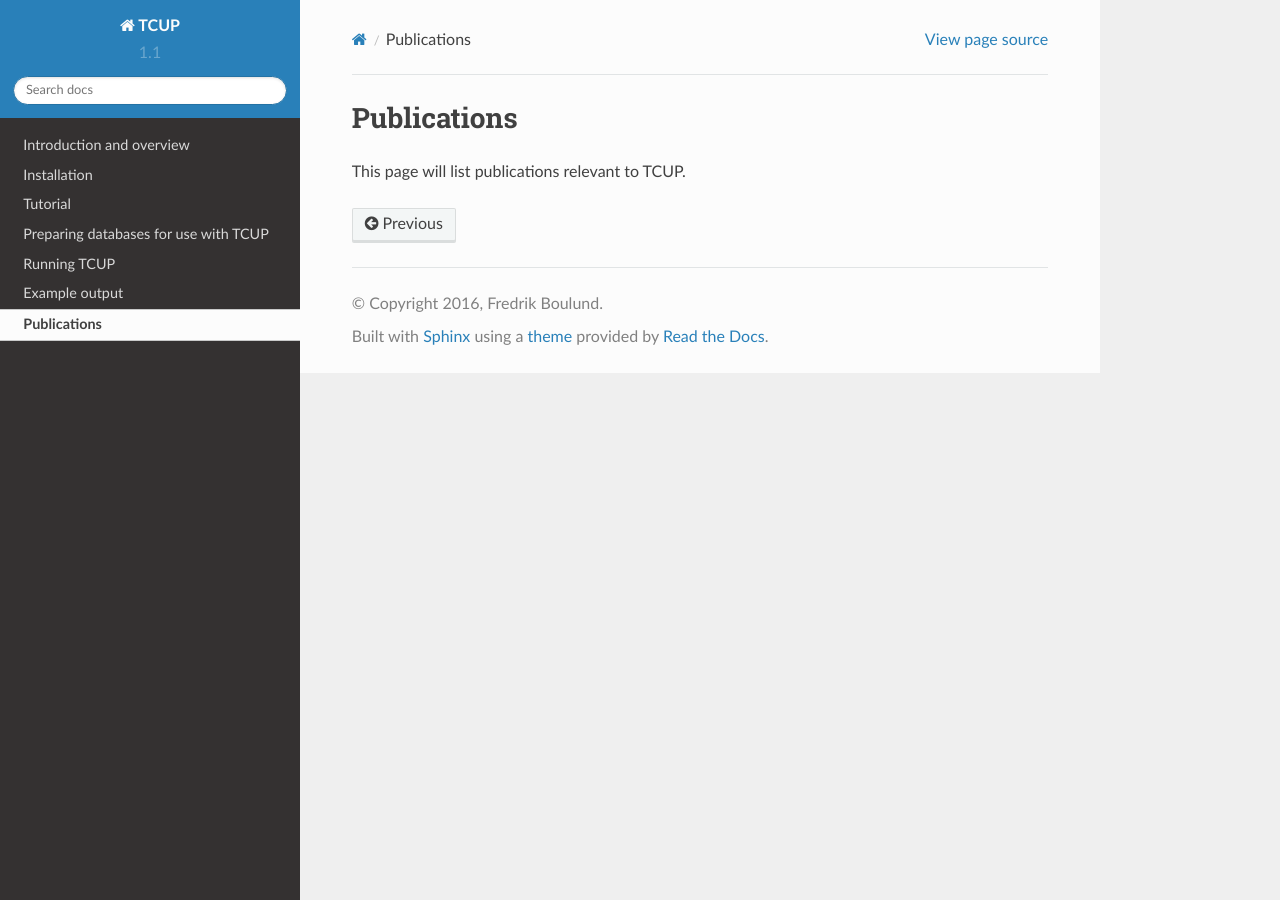
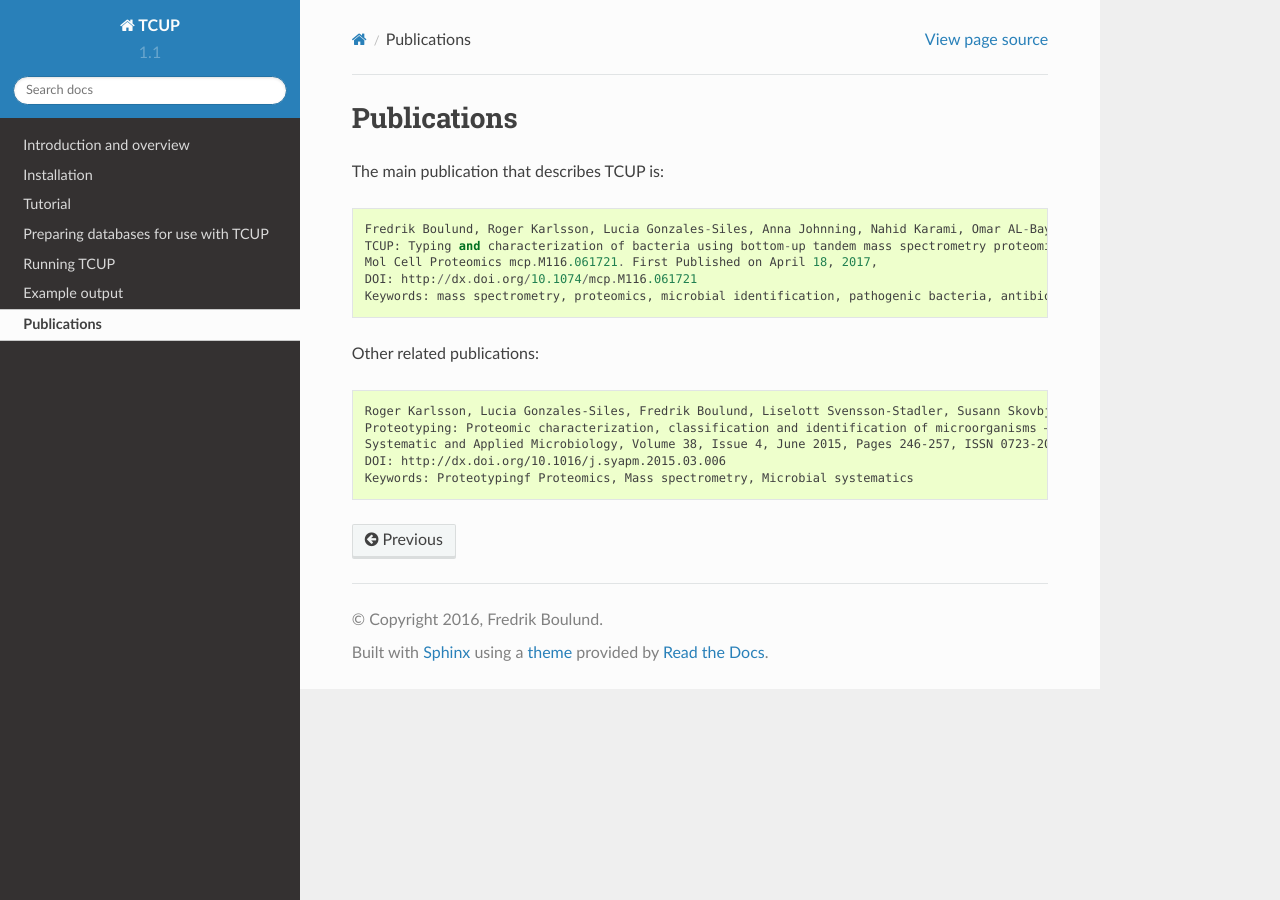
Before and after one commit to boulund/tcup, a Sphinx documentation site: the page built from docs/source/publications.rst, in a window 1280 px wide. Built offline with Sphinx 7.4.7 and the Read the Docs theme 2.0.0, drawn with Linux system fonts in a browser that asks for light colours.

Commit message:
[doc] Added publications

```diff
--- a/docs/source/publications.rst
+++ b/docs/source/publications.rst
@@ -1,3 +1,17 @@
 Publications
 ============
-This page will list publications relevant to |name|.
+The main publication that describes |name| is::
+
+   Fredrik Boulund, Roger Karlsson, Lucia Gonzales-Siles, Anna Johnning, Nahid Karami, Omar AL-Bayati, Christina Ahren, Edward R. B. Moore, and Erik Kristiansson
+   TCUP: Typing and characterization of bacteria using bottom-up tandem mass spectrometry proteomics
+   Mol Cell Proteomics mcp.M116.061721. First Published on April 18, 2017,
+   DOI: http://dx.doi.org/10.1074/mcp.M116.061721
+   Keywords: mass spectrometry, proteomics, microbial identification, pathogenic bacteria, antibiotic resistance detection, LC-MS/MS
+
+Other related publications::
+
+   Roger Karlsson, Lucia Gonzales-Siles, Fredrik Boulund, Liselott Svensson-Stadler, Susann Skovbjerg, Anders Karlsson, Max Davidson, Stefan Hulth, Erik Kristiansson, Edward R.B. Moore
+   Proteotyping: Proteomic characterization, classification and identification of microorganisms – A prospectus
+   Systematic and Applied Microbiology, Volume 38, Issue 4, June 2015, Pages 246-257, ISSN 0723-2020
+   DOI: http://dx.doi.org/10.1016/j.syapm.2015.03.006
+   Keywords: Proteotypingf Proteomics, Mass spectrometry, Microbial systematics
```
